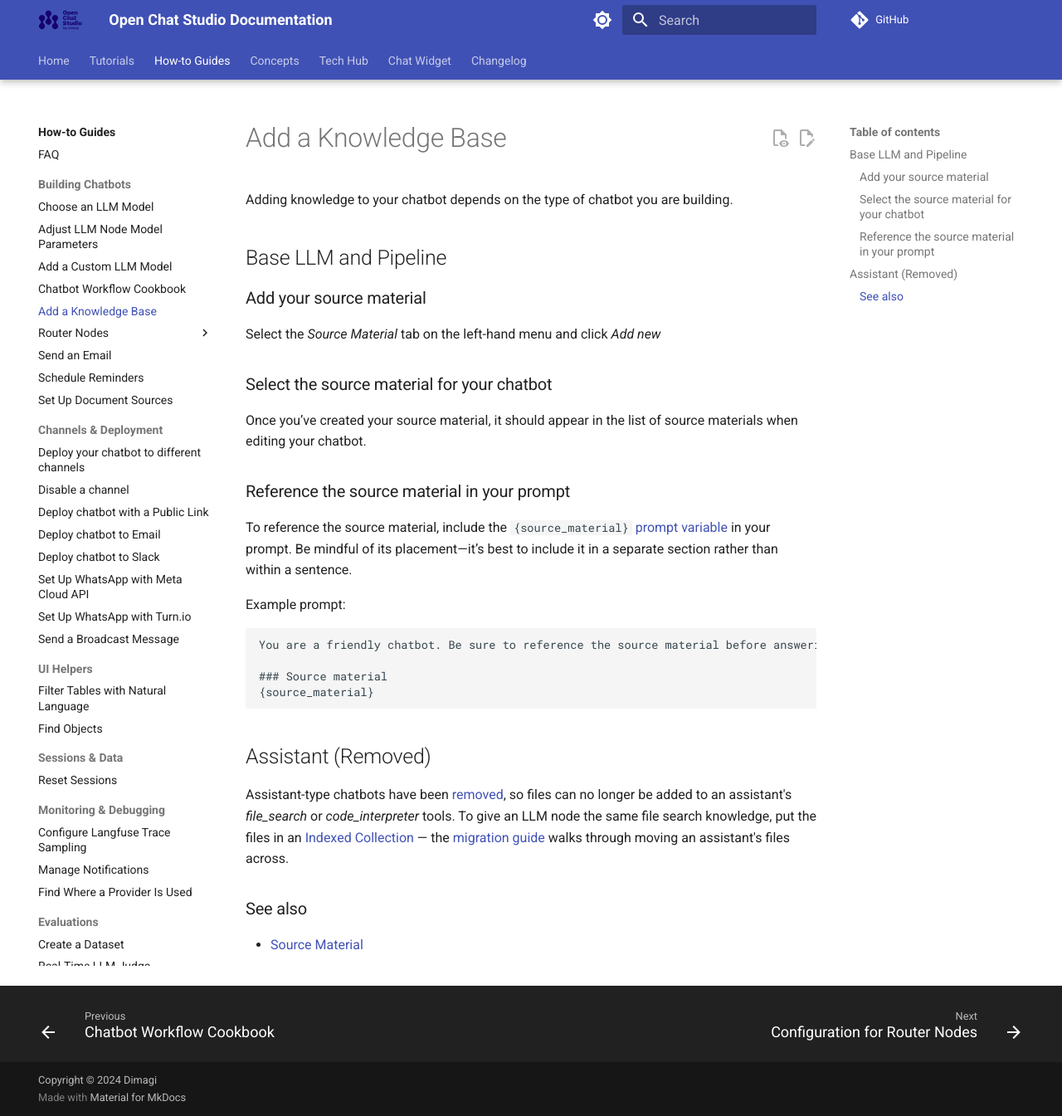
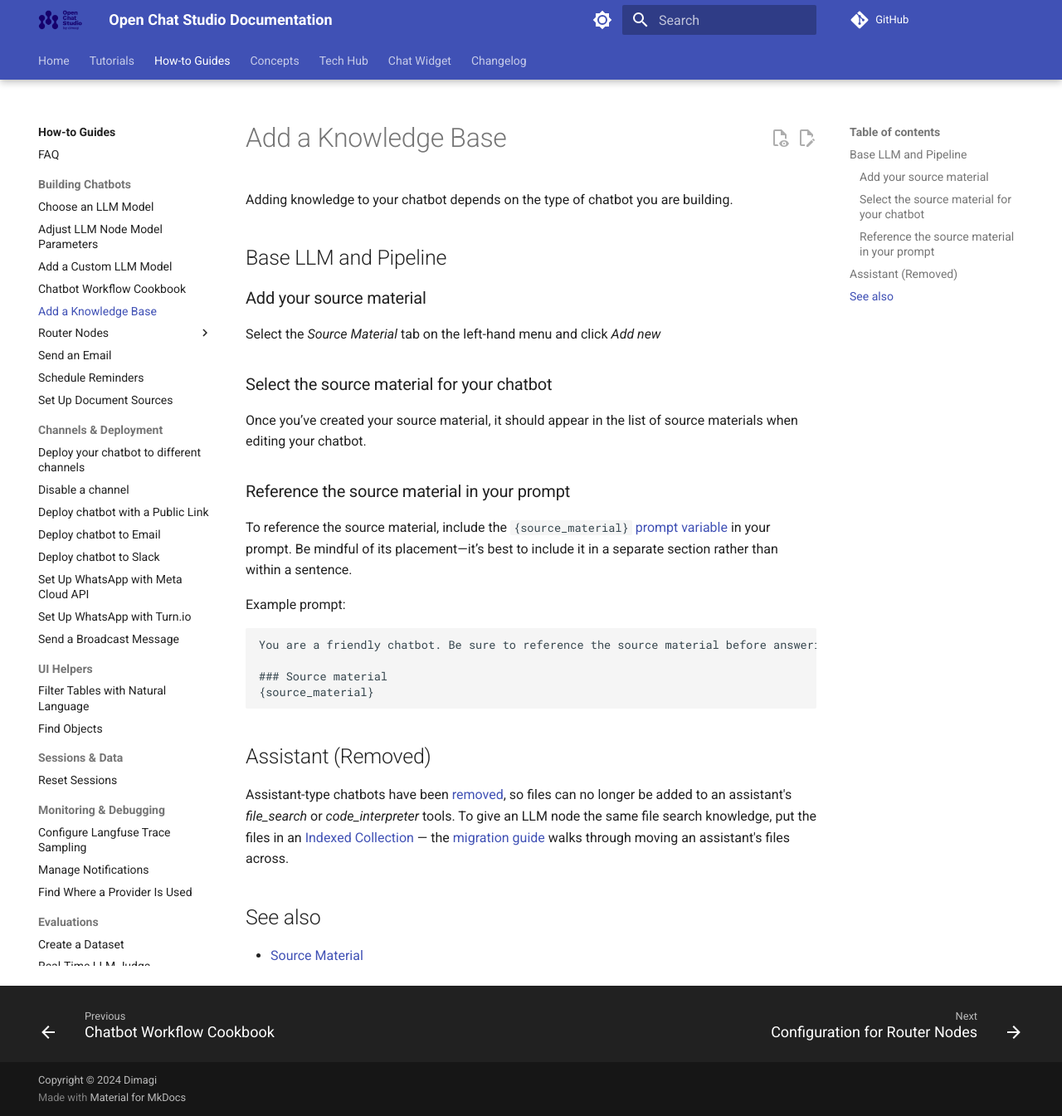
Before and after one commit to dimagi/open-chat-studio-docs, an MkDocs documentation site: the page built from docs/how-to/add_a_knowledge_base.md, in a window 1280 px wide and 1345 px high. Shown: the whole window at 83% size. Built offline with MkDocs 1.6.1 and Material for MkDocs 9.7.7, drawn with Linux system fonts in a browser that asks for light colours; a script that is not in the unit is left out; comment, search, counter and statistics services are not loaded.

```diff
--- a/docs/how-to/add_a_knowledge_base.md
+++ b/docs/how-to/add_a_knowledge_base.md
@@ -25,7 +25,7 @@ You are a friendly chatbot. Be sure to reference the source material before answ
 
 Assistant-type chatbots have been [removed](../concepts/assistants.md), so files can no longer be added to an assistant's *file_search* or *code_interpreter* tools. To give an LLM node the same file search knowledge, put the files in an [Indexed Collection](../concepts/collections/indexed.md) — the [migration guide](assistants_migration.md) walks through moving an assistant's files across.
 
-### See also
+## See also
 - [Source Material][source_material_concept]
 
 [source_material_concept]: ../concepts/source_material.md
```
Also changed, not shown: docs/tutorials/first_chatbot.md (+1 -1 lines).
